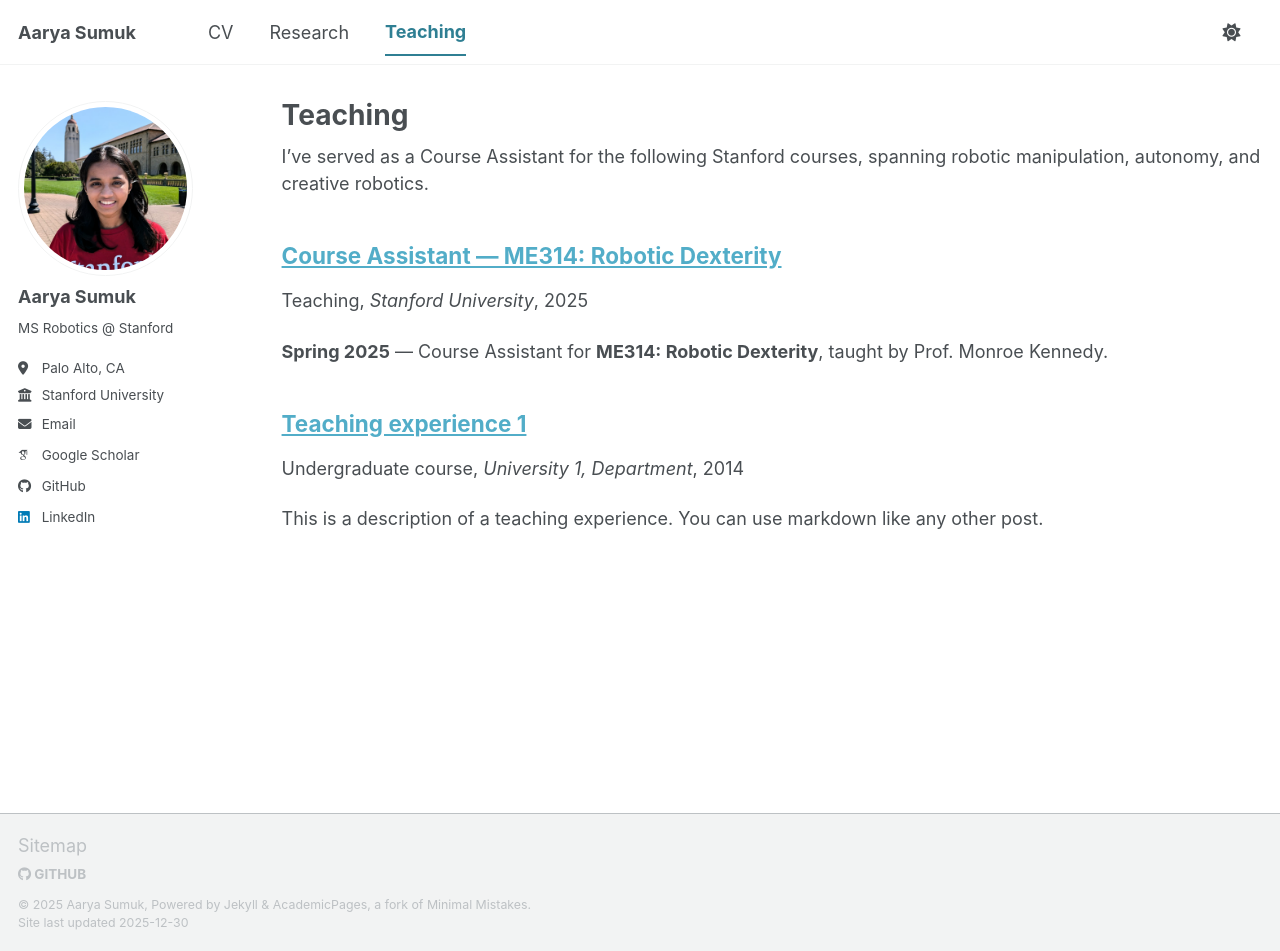
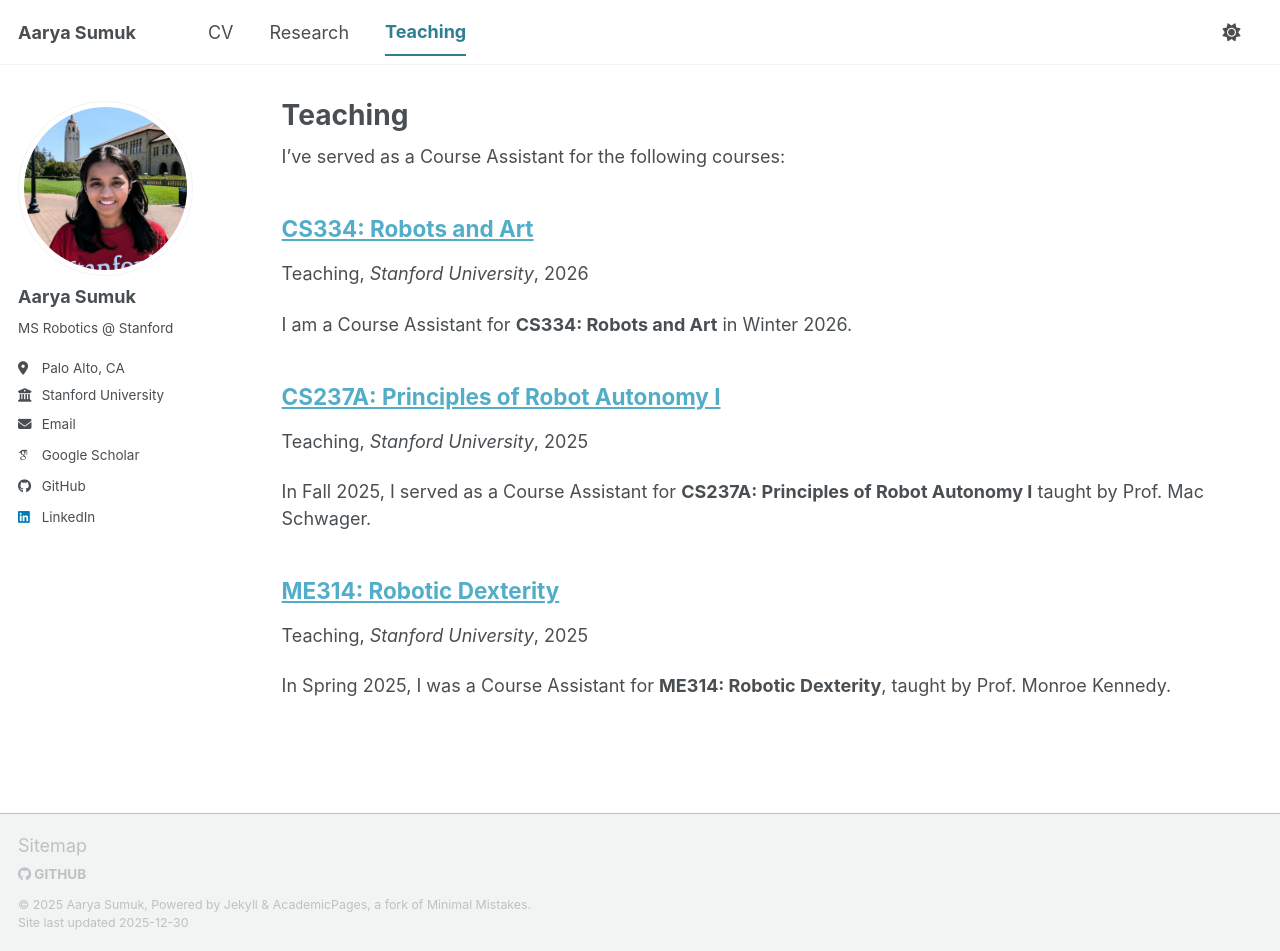
Before and after one commit to aaryasum/aaryasum.github.io, a Jekyll site: the page built from _pages/teaching.html, in a window 1280 px wide and 951 px high. Built offline with Jekyll 4.4.1, drawn with Linux system fonts in a browser that asks for light colours; some web fonts are replaced; a script bundle is joined from its source files by our own code; library files that are not in the unit come from our copies.

Commit message:
Added teaching experience

```diff
--- a/_pages/teaching.html
+++ b/_pages/teaching.html
@@ -5,7 +5,7 @@ permalink: /teaching/
 author_profile: true
 ---
 
-I’ve served as a Course Assistant for the following Stanford courses, spanning robotic manipulation, autonomy, and creative robotics.
+I’ve served as a Course Assistant for the following courses:
 
 {% include base_path %}
 
--- a/_teaching/2014-spring-teaching-1.md
+++ /dev/null
@@ -1,20 +0,0 @@
----
-title: "Teaching experience 1"
-collection: teaching
-type: "Undergraduate course"
-permalink: /teaching/2014-spring-teaching-1
-venue: "University 1, Department"
-date: 2014-01-01
-location: "City, Country"
----
-
-This is a description of a teaching experience. You can use markdown like any other post.
-
-Heading 1
-======
-
-Heading 2
-======
-
-Heading 3
-======
--- /dev/null
+++ b/_teaching/2025-04-spring-me314.md
@@ -0,0 +1,15 @@
+---
+title: "ME314: Robotic Dexterity"
+collection: teaching
+type: "Teaching"
+permalink: /teaching/2025-04-spring-me314
+venue: "Stanford University"
+date: 2025-03-31
+share: false
+---
+
+In Spring 2025, I was a Course Assistant for **ME314: Robotic Dexterity**, taught by Prof. Monroe Kennedy.
+
+ME314 is a hands-on course on dexterous robotic manipulation, covering topics such as kinematics, motion planning, manipulator and gripper control, contact modeling, and grasp stability. The course combines perception and learning-based approaches with practical projects on real robotic manipulators, emphasizing contact-rich interaction.
+
+[Course website](https://arm.stanford.edu/courses/robotic-dexterity/)
--- /dev/null
+++ b/_teaching/2025-09-fall-cs237a.md
@@ -0,0 +1,15 @@
+---
+title: "CS237A: Principles of Robot Autonomy I"
+collection: teaching
+type: "Teaching"
+permalink: /teaching/2025-09-fall-cs237a
+venue: "Stanford University"
+date: 2025-09-31
+share: false
+---
+
+In Fall 2025, I served as a Course Assistant for **CS237A: Principles of Robot Autonomy I** taught by Prof. Mac Schwager.
+
+CS237A introduces the core principles behind autonomous robotic systems, with a focus on motion planning, perception, state estimation, and decision-making for mobile robots. The course emphasizes algorithmic foundations alongside hands-on work using ROS, covering topics such as localization, SLAM, trajectory optimization, and learning-based perception.
+
+[Course website](https://stanfordasl.github.io/PoRA-I/aa274a_aut2526/)
--- a/_teaching/2025-spring-me314.md
+++ /dev/null
@@ -1,15 +0,0 @@
----
-title: "Course Assistant — ME314: Robotic Dexterity"
-collection: teaching
-type: "Teaching"
-permalink: /teaching/2025-spring-me314
-venue: "Stanford University"
-date: 2025-03-31
-location: "City, Country"
----
-
-**Spring 2025** — Course Assistant for **ME314: Robotic Dexterity**, taught by Prof. Monroe Kennedy.
-
-ME314 focuses on the principles of dexterous robotic manipulation, including kinematics, motion planning, manipulator and gripper control, contact modeling, and grasp stability. The course integrates perception and learning-based methods, and emphasizes hands-on projects with real robotic manipulators performing contact-rich tasks.
-
-Course website: https://arm.stanford.edu/courses/robotic-dexterity/
--- /dev/null
+++ b/_teaching/2026-01-winter-cs334.md
@@ -0,0 +1,15 @@
+---
+title: "CS334: Robots and Art"
+collection: teaching
+type: "Teaching"
+permalink: /teaching/2022-01-winter-cs334
+venue: "Stanford University"
+date: 2026-01-31
+share: false
+---
+
+I am a Course Assistant for **CS334: Robots and Art** in Winter 2026.
+
+CS334 is an interdisciplinary, project-based course that explores creative applications of robotics at the intersection of engineering, art, and design. Students work in teams to conceive and build original robotic systems—ranging from interactive installations to performance-based projects—culminating in a public exhibition at the Stanford Robotics Center.
+
+[Course website](https://robotics.stanford.edu/courses/cs334)
```
